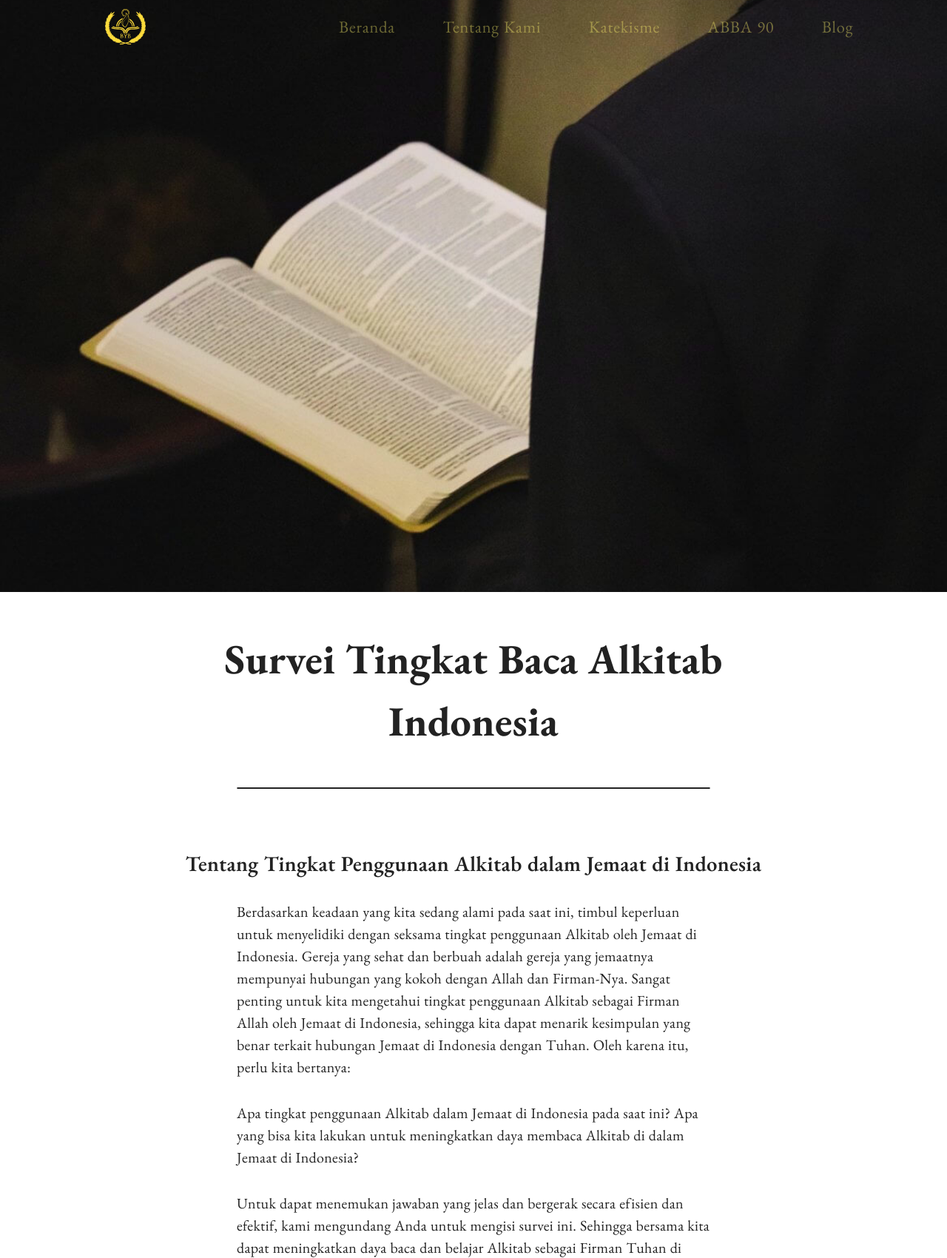
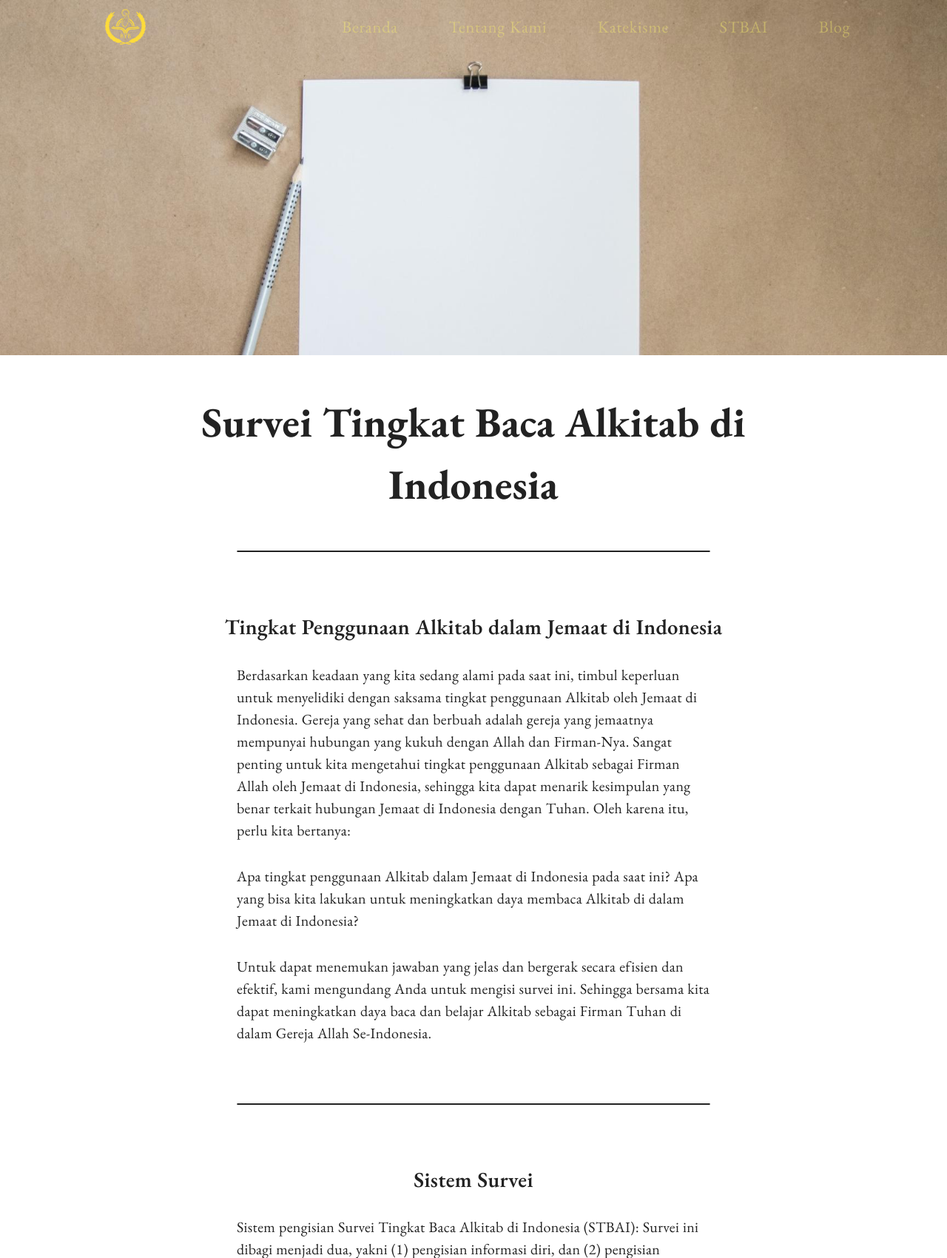
Before and after one commit to aranggitoar/aranggitoar.github.io, a PHP site: page /event-srvey.html in a window 1280 px wide. Shown: the top 1700 px of the page at 74% size. Run offline with PHP 8.4, Linux system fonts and the light colour scheme.

Commit message:
Added links to the survey page on header and index page.

```diff
--- a/about-atrpg.html
+++ b/about-atrpg.html
@@ -74,7 +74,8 @@
 
                     <h3>Kegiatan:</h3>
                     <ol>
-                        <li>Foto laki-laki membaca Alkitab sambil berdiri. https://unsplash.com/photos/2XIuybsaI44 oleh Daniel Morton</li>
+                        <li>Foto laki-laki membaca Alkitab sambil berdiri. https://unsplash.com/photos/2XIuybsaI44 oleh Daniel Morton.</li>
+												<li>Foto kertas kosong dan sebatang pensil. https://unsplash.com/photos/4JxV3Gs42Ks oleh Kelly Sikkema.</li>
                     </ol>
                 </section>
                 <hr class="hr-light">
--- a/event-srvey.html
+++ b/event-srvey.html
@@ -15,7 +15,7 @@
         <meta http-equiv="X-UA-Compatible" content="IE=edge">
         <meta name="viewport" content="width=device-width, initial-scale=1">
         <meta name="description" contents="Tahukah Anda tujuan Allah menciptakan manusia? Pasti Anda pernah bertanya-tanya tentang tujuan hidup Anda, tentang alasan Anda dilahirkan ke dalam dunia ini. Apa gunanya hidup tanpa mengetahui jawaban dari pertanyaan-pertanyaan itu. Ketahuilah bahwa TUHAN ingin berbicara kepada Anda tentang itu! Cari tahu sekarang dalam materi katekisme Benih Yang Baik!">
-        <title>Survei Tingkat Baca Alkitab Indonesia</title>
+        <title>Survei Tingkat Baca Alkitab di Indonesia</title>
         <link rel="stylesheet" href="src/style.css" type="text/css">
         <link rel="stylesheet" href="src/loader.css" type="text/css">
 		<script src="src/fragmentsLoader.js?version=0.6.1"></script>
@@ -27,17 +27,17 @@
         <main>
             <article id="main-picture-box">
                 <div class="js-picture-parallax-container main-picture-container">
-                    <img class="js-picture-parallax picture" src="photo/event-pages/pendaftaran-gerakan-baca-alkitab-abba-90.jpg" alt="Foto laki-laki membaca Alkitab sambil berdiri.">
+                    <img class="js-picture-parallax picture" src="photo/main-page/survei-tingkat-baca-alkitab-indonesia.jpg" alt="Foto kertas kosong dan sebatang pensil.">
                 </div>
             </article>
             <article>
                 <section id="page-title-text-container">
-                    <h1>Survei Tingkat Baca Alkitab Indonesia</h1>
+                    <h1>Survei Tingkat Baca Alkitab di Indonesia</h1>
                 </section>
                 <hr class="hr-light js-form-survey-biblitracy-contact-info-removal">
                 <section class="text-box js-form-survey-biblitracy-contact-info-removal">
-                    <h3>Tentang Tingkat Penggunaan Alkitab dalam Jemaat di Indonesia</h3>
-                    <p>Berdasarkan keadaan yang kita sedang alami pada saat ini, timbul keperluan untuk menyelidiki dengan seksama tingkat penggunaan Alkitab oleh Jemaat di Indonesia. Gereja yang sehat dan berbuah adalah gereja yang jemaatnya mempunyai hubungan yang kokoh dengan Allah dan Firman-Nya. Sangat penting untuk kita mengetahui tingkat penggunaan Alkitab sebagai Firman Allah oleh Jemaat di Indonesia, sehingga kita dapat menarik kesimpulan yang benar terkait hubungan Jemaat di Indonesia dengan Tuhan. Oleh karena itu, perlu kita bertanya:</p>
+                    <h3>Tingkat Penggunaan Alkitab dalam Jemaat di Indonesia</h3>
+                    <p>Berdasarkan keadaan yang kita sedang alami pada saat ini, timbul keperluan untuk menyelidiki dengan saksama tingkat penggunaan Alkitab oleh Jemaat di Indonesia. Gereja yang sehat dan berbuah adalah gereja yang jemaatnya mempunyai hubungan yang kukuh dengan Allah dan Firman-Nya. Sangat penting untuk kita mengetahui tingkat penggunaan Alkitab sebagai Firman Allah oleh Jemaat di Indonesia, sehingga kita dapat menarik kesimpulan yang benar terkait hubungan Jemaat di Indonesia dengan Tuhan. Oleh karena itu, perlu kita bertanya:</p>
                     <p>Apa tingkat penggunaan Alkitab dalam Jemaat di Indonesia pada saat ini? Apa yang bisa kita lakukan untuk meningkatkan daya membaca Alkitab di dalam Jemaat di Indonesia?</p>
                     <p>Untuk dapat  menemukan jawaban yang jelas dan bergerak secara efisien dan efektif, kami mengundang Anda untuk mengisi survei ini. Sehingga bersama kita dapat meningkatkan daya baca dan belajar Alkitab sebagai Firman Tuhan di dalam Gereja Allah Se-Indonesia.</p>
                 </section>
@@ -397,7 +397,7 @@
                         <label for="23">
                             <input id="23" name="23" type="text" required>
                         </label>
-                        <legend>24. Apakah Anda pernah membaca Alkitab dalam terjemahan dalam bahasa sehari-hari?</legend>
+                        <legend>24. Apakah Anda pernah membaca Alkitab dalam terjemahan bahasa sehari-hari?</legend>
                         <div class="radio-btn">
                             <input id="pernah" name="24" type="radio" value="Pernah" required>
                             <label for="pernah">Pernah</label><br>
--- a/header.html
+++ b/header.html
@@ -6,7 +6,7 @@
                     <a class="js-sidebar-page-track" href="index.html" alt="Tautan menuju halaman Beranda." tabindex="0">Beranda</a>
                     <a class="js-sidebar-page-track" href="about.html" alt="Tautan menuju halaman Tentang Kami." tabindex="0">Tentang Kami</a>
                     <a class="js-sidebar-page-track" href="kat3b.html" alt="Tautan menuju halaman K3B." tabindex="0">Katekisme</a>
-                    <a class="js-sidebar-page-track" href="event-rgstr.html" alt="Tautan menuju halaman Pendaftaran ABBA 90." tabindex="0">ABBA 90</a>
-                    <a class="js-sidebar-page-track" href="https://www.benihyangbaik.blog" alt="Tautan menuju halaman Pendaftaran ABBA 90." tabindex="0" target="blank">Blog</a>
+                    <a class="js-sidebar-page-track" href="event-srvey.html" alt="Tautan menuju halaman Survey Tingkat Baca Alkitab di Indonesia." tabindex="0">STBAI</a>
+                    <a class="js-sidebar-page-track" href="https://www.benihyangbaik.blog" alt="Tautan menuju situs Blog Benih Yang Baik." tabindex="0" target="blank">Blog</a>
                 </div>
             </nav>
--- a/src/animations.js
+++ b/src/animations.js
@@ -83,7 +83,7 @@ window.addEventListener ('scroll', () =>
     if (header.offsetHeight <= window.pageYOffset) {
         header.style.position = "fixed";
         header.style.backgroundColor = "var(--lt-ylw)";
-        header.style.boxShadow = "0 0 10px var(--gr)";
+        header.style.boxShadow = "0 0 10px var(--x-lt-gr)";
         header.querySelector ('#sidebar-link-container').
             classList.add ('active');
         header.querySelector ('.logo').
@@ -133,7 +133,7 @@ function ifNotTrueAddNotIndexClass (boolean, element)
     }
 }
 
-const indexRegExp = /|index|^\/$|situs-pemuridan\/index/,
+const indexRegExp = /index|^\/$|situs-pemuridan\/index|situs-pemuridan\/$/,
     body = document.querySelector ('body');
 
 ifNotTrueAddNotIndexClass (checkIsCurrentURLEqualsTo (indexRegExp), body);
```
Also changed, not shown: index.html (+14 -7 lines), photo/main-page/survei-tingkat-baca-alkitab-indonesia.jpg (added), src/style.css (line endings or trailing spaces).
